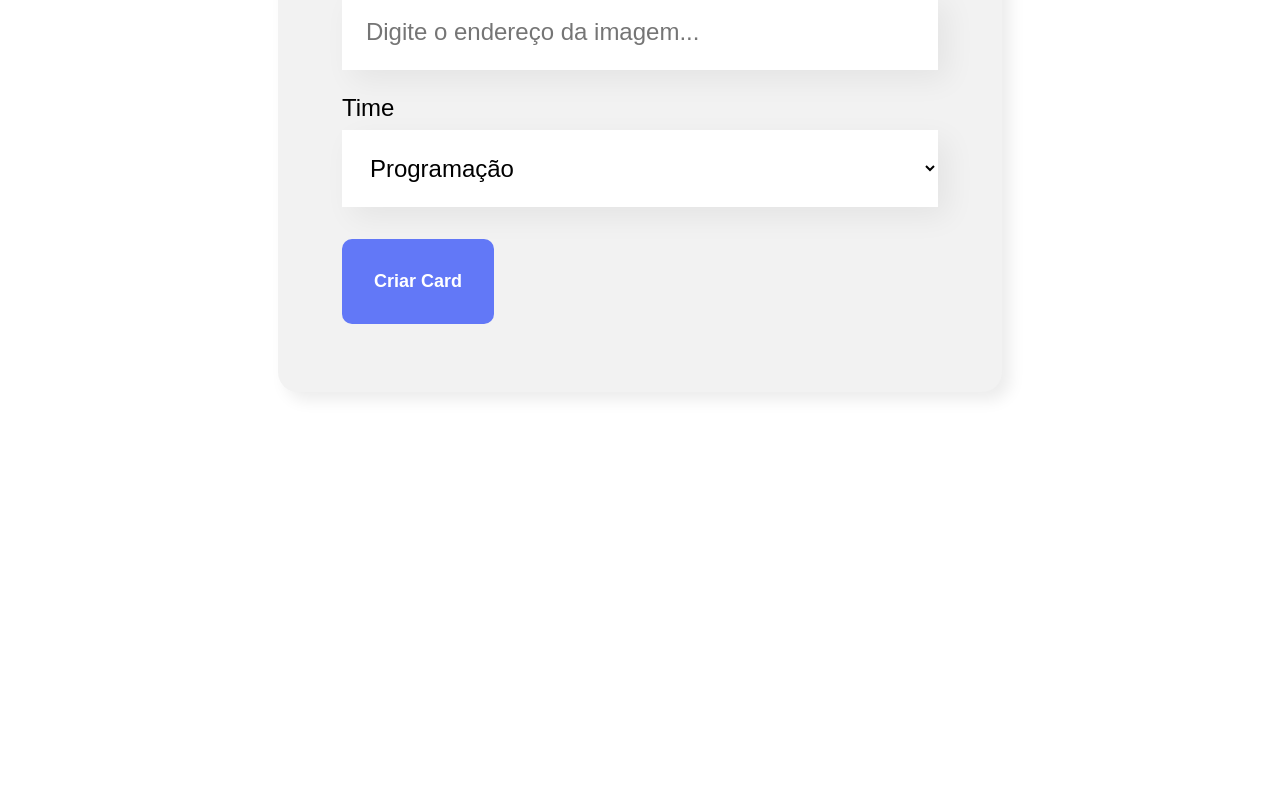
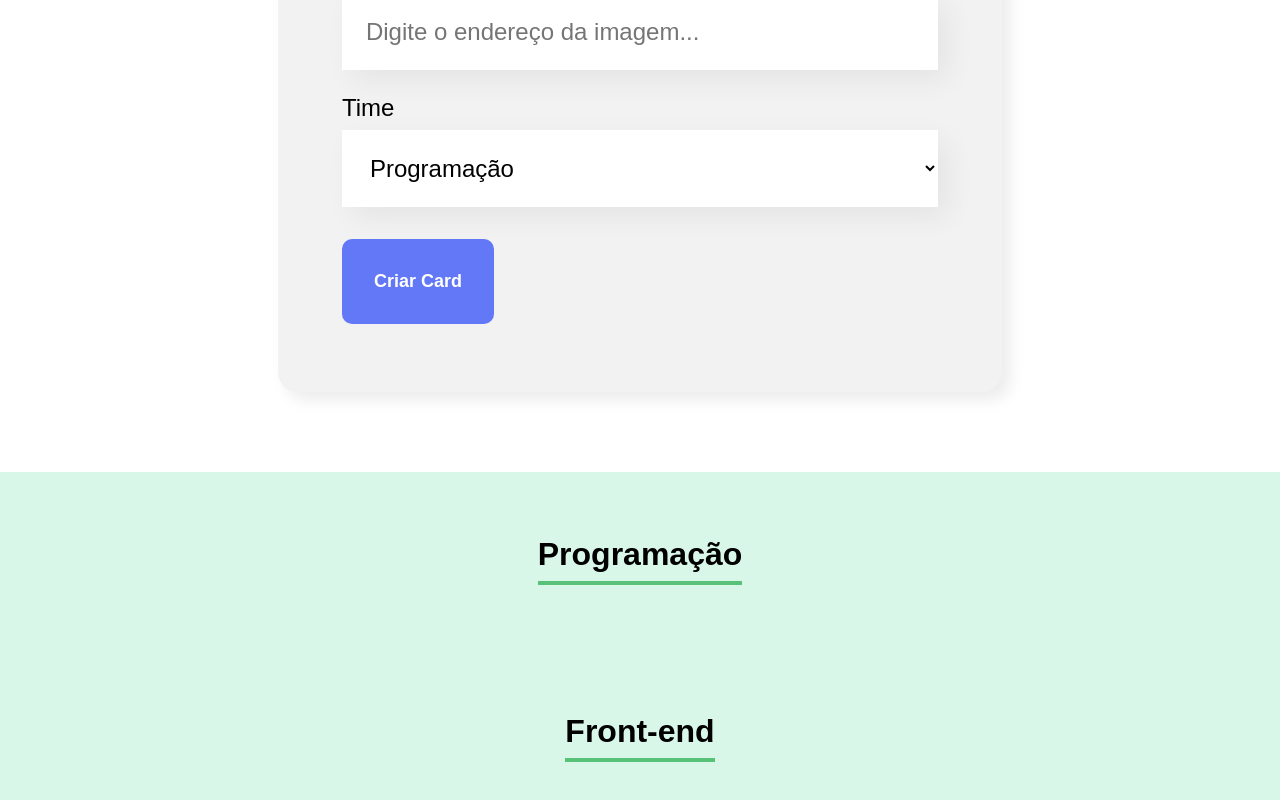
Before and after one commit to DanieleMarii/organo-react, a React (Create React App) app in the folder organo/: page / in a window 1280 px wide. Shown: the part 1000-1800 px from the top of the page. Before the commit the page ends 1472 px from the top, so only its background shows below. Built offline with nearby package versions, Linux system fonts and the light colour scheme.

Commit message:
Criando o componente time

```diff
--- a/organo/src/App.js
+++ b/organo/src/App.js
@@ -1,6 +1,7 @@
 import React, { useState } from 'react';
 import Banner from './componentes/Banner';
 import Formulario from './componentes/Formulario';
+import Time from './componentes/Time';
 
 function App(){
   const [colaboradores, setColaboradores] = useState([]);
@@ -11,6 +12,8 @@ function App(){
       <div className="App">
         <Banner />
         <Formulario aoColaboradorCadastrado={colaborador => aoNovoColaboradorAdd(colaborador)} />
+        <Time nome="Programação"/>
+        <Time nome="Front-end"/>
       </div>
     );
 }
--- /dev/null
+++ b/organo/src/componentes/Time/Time.css
@@ -0,0 +1,12 @@
+.time {
+    text-align: center;
+    padding: 32px;
+    background-color: #D9f7E9;
+}
+
+.time h3{
+    font-size: 32px;
+    border-bottom: 4px solid #57c278;
+    display: inline-block;
+    padding-bottom: 8px;
+}
--- /dev/null
+++ b/organo/src/componentes/Time/index.js
@@ -0,0 +1,12 @@
+import React from 'react'
+import './Time.css'
+
+function Time(props){
+    return(
+        <section className='time'>
+            <h3>{props.nome}</h3>
+        </section>
+    )
+}
+
+export default Time
```
